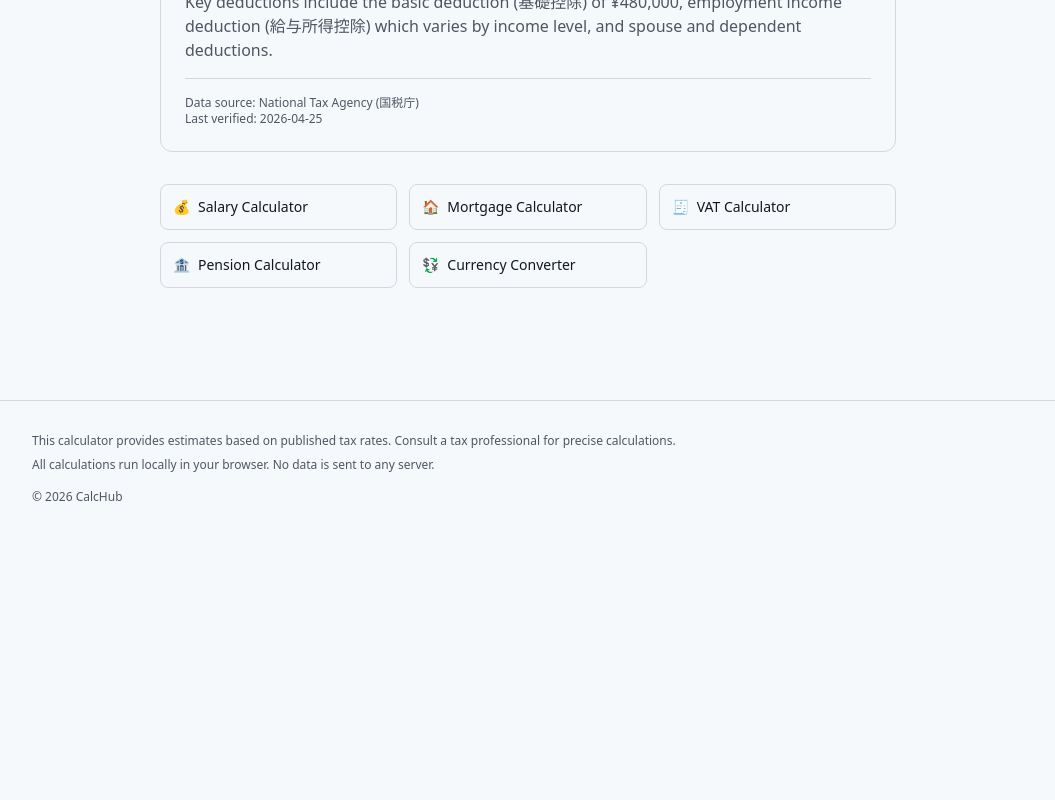
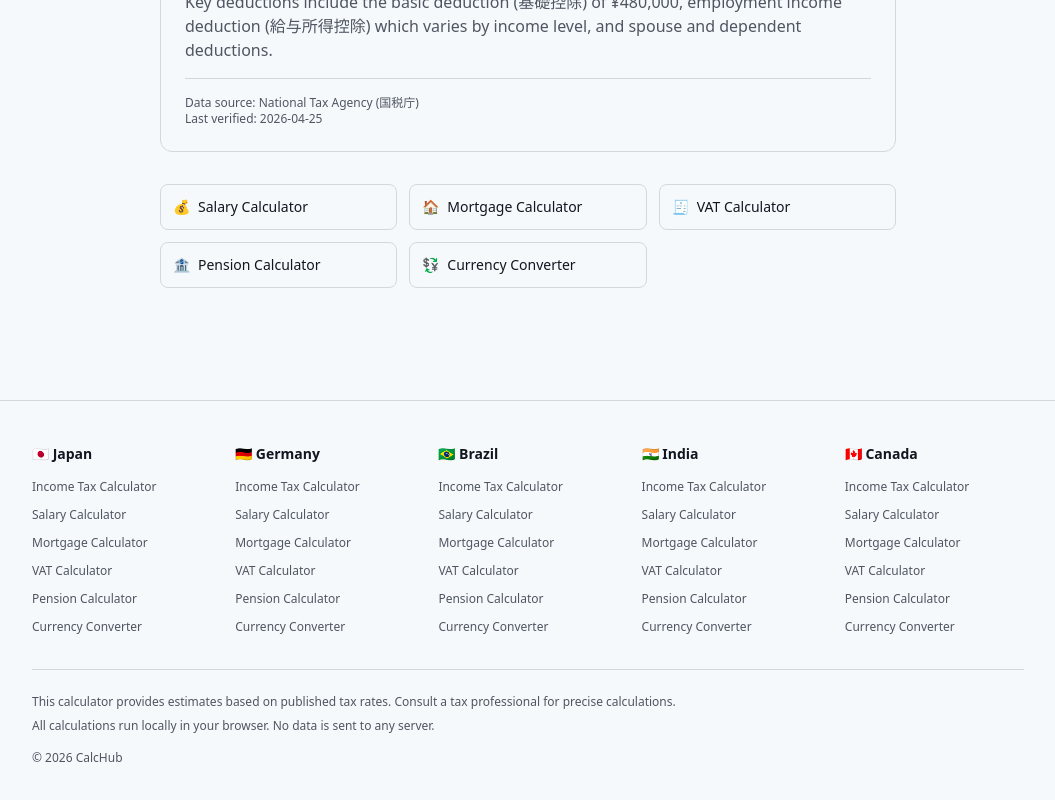
Before and after one commit to m1ngsama/calc, a Next.js app: page /en/japan/income-tax in a window 1280 px wide. Shown: the part 842-1642 px from the top of the page, without its empty margins (112-1167 px from the left). Before the commit the page ends 1379 px from the top, so only its background shows below. Built offline with nearby package versions, Linux system fonts and the light colour scheme; no server answers.

Commit message:
feat: enhance footer with country/calculator sitemap links
Adds internal links to all countries and calculators in the footer,
improving SEO through better internal link structure.

```diff
--- a/src/components/layout/Footer.tsx
+++ b/src/components/layout/Footer.tsx
@@ -1,20 +1,57 @@
-import { useTranslations } from "next-intl";
+import Link from "next/link";
+import { useLocale, useTranslations } from "next-intl";
+import { countries } from "@/lib/countries";
 
 export function Footer() {
   const t = useTranslations("footer");
+  const tc = useTranslations("country");
+  const tcalc = useTranslations("calculator");
+  const locale = useLocale();
+
+  const calcKeyMap: Record<string, string> = {
+    "income-tax": "incometax",
+    salary: "salary",
+    mortgage: "mortgage",
+    vat: "vat",
+    pension: "pension",
+    currency: "currency",
+  };
 
   return (
     <footer className="border-t border-(--color-border) bg-(--color-surface) mt-16">
-      <div className="max-w-5xl mx-auto px-4 py-8">
-        <p className="text-xs text-(--color-text-muted) mb-2">
-          {t("disclaimer")}
-        </p>
-        <p className="text-xs text-(--color-text-muted)">
-          {t("privacy")}
-        </p>
-        <p className="text-xs text-(--color-text-muted) mt-4">
-          &copy; {new Date().getFullYear()} CalcHub
-        </p>
+      <div className="max-w-5xl mx-auto px-4 py-10">
+        <div className="grid grid-cols-2 sm:grid-cols-3 lg:grid-cols-5 gap-6 mb-8">
+          {Object.values(countries).map((country) => (
+            <div key={country.id}>
+              <Link
+                href={`/${locale}/${country.id}`}
+                className="font-semibold text-sm text-(--color-text) hover:text-(--color-accent) transition-colors"
+              >
+                {country.flag} {tc(country.id)}
+              </Link>
+              <ul className="mt-2 space-y-1">
+                {country.calculators.map((calc) => (
+                  <li key={calc}>
+                    <Link
+                      href={`/${locale}/${country.id}/${calc}`}
+                      className="text-xs text-(--color-text-muted) hover:text-(--color-accent) transition-colors"
+                    >
+                      {tcalc(calcKeyMap[calc])}
+                    </Link>
+                  </li>
+                ))}
+              </ul>
+            </div>
+          ))}
+        </div>
+
+        <div className="border-t border-(--color-border) pt-6 space-y-2">
+          <p className="text-xs text-(--color-text-muted)">{t("disclaimer")}</p>
+          <p className="text-xs text-(--color-text-muted)">{t("privacy")}</p>
+          <p className="text-xs text-(--color-text-muted) mt-4">
+            &copy; {new Date().getFullYear()} CalcHub
+          </p>
+        </div>
       </div>
     </footer>
   );
```
